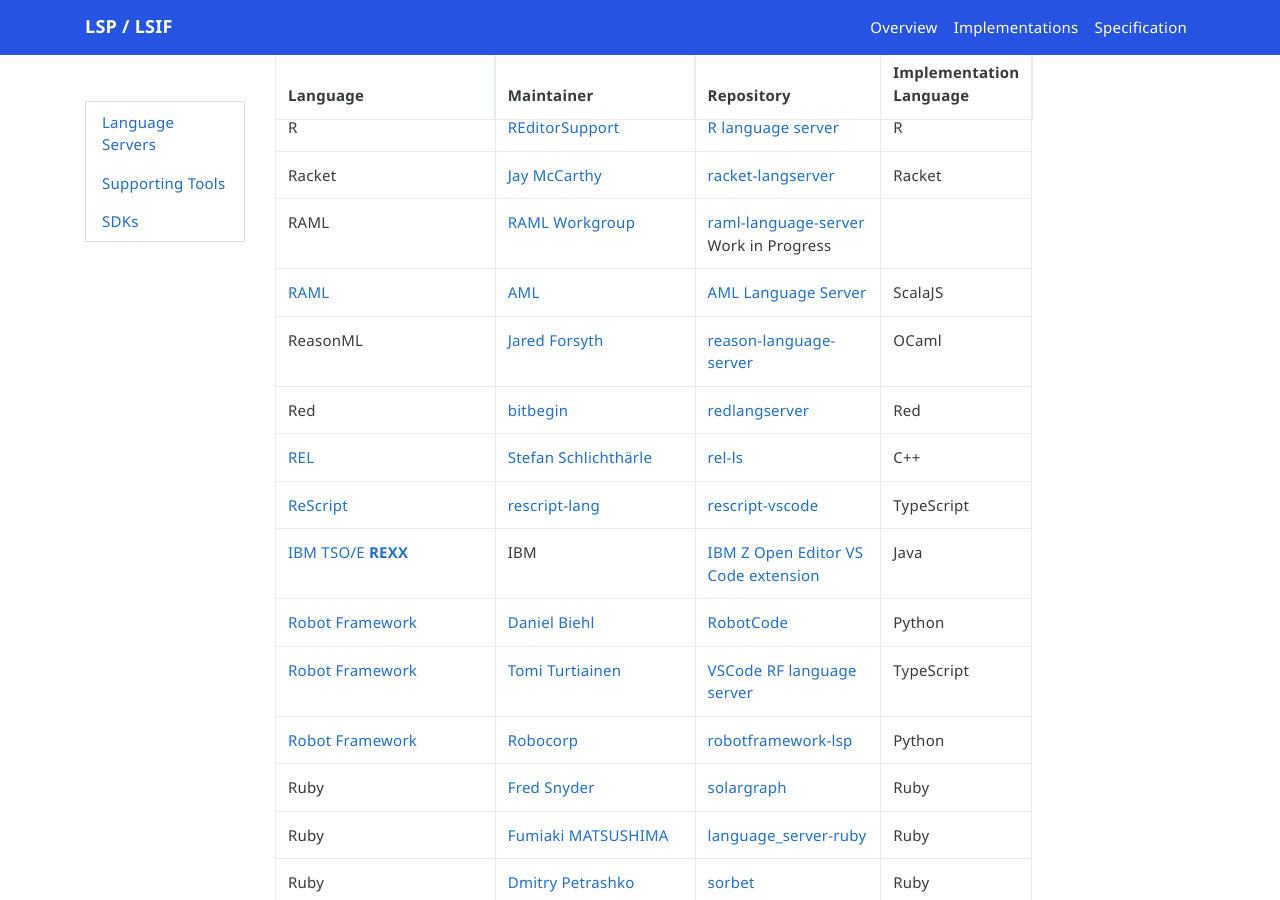
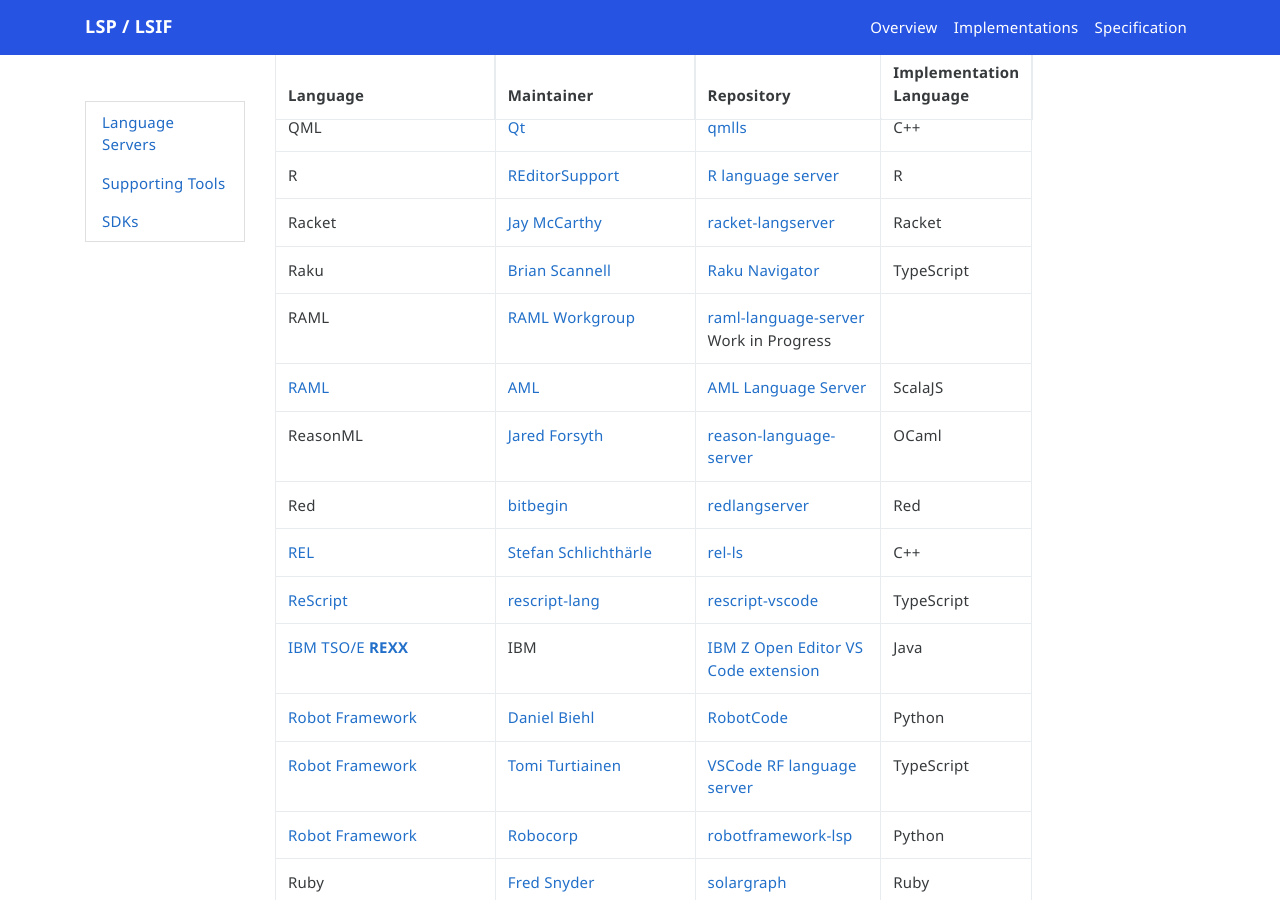
Before and after one commit to microsoft/language-server-protocol, a Jekyll site: the page built from _implementors/servers.md, in a window 1280 px wide and 900 px high, scrolled down 7450 px. Built offline with Jekyll 4.4.1, drawn with Linux system fonts in a browser that asks for light colours; nearby versions of some CDN libraries; comment, search, counter and statistics services are not loaded; some of the changed text lies outside the part shown.

Commit message:
Add Perl/Raku Navigator to Language Server list (#1510)

```diff
--- a/_implementors/servers.md
+++ b/_implementors/servers.md
@@ -116,6 +116,7 @@
 | [Papyrus](https://www.creationkit.com/fallout4/index.php?title=Category:Papyrus) | [Joel Day](https://github.com/joelday) | [papyrus-lang](https://github.com/joelday/papyrus-lang) | C# |
 | Perl | GRICHTER | [Perl::LanguageServer](https://metacpan.org/pod/Perl::LanguageServer) | Perl |
 | Perl | [Marc Reisner](https://github.com/FractalBoy) | [PLS](https://github.com/FractalBoy/perl-language-server)| Perl |
+| Perl | [Brian Scannell](https://github.com/bscan) | [Perl Navigator](https://github.com/bscan/PerlNavigator)| Perl |
 | Crane **PHP** | [HvyIndustries](https://github.com/HvyIndustries) | [VS Code Extension](https://marketplace.visualstudio.com/items?itemName=HvyIndustries.crane) | TypeScript |
 | PHP | [Ben Mewburn](https://github.com/bmewburn) | [intelephense](https://github.com/bmewburn/vscode-intelephense) | TypeScript |
 | PHP | [Felix Becker](https://github.com/felixfbecker) | [php-language-server](https://github.com/felixfbecker/php-language-server) | PHP |
@@ -137,6 +138,7 @@
 | QML | [Qt](https://www.qt.io/) | [qmlls](https://github.com/qt/qtdeclarative/tree/dev/tools/qmlls) | C++ |
 | R | [REditorSupport](https://github.com/REditorSupport) | [R language server](https://github.com/REditorSupport/languageserver) | R |
 | Racket | [Jay McCarthy](https://github.com/jeapostrophe) | [racket-langserver](https://github.com/jeapostrophe/racket-langserver) | Racket |
+| Raku | [Brian Scannell](https://github.com/bscan) | [Raku Navigator](https://github.com/bscan/RakuNavigator) | TypeScript |
 | RAML | [RAML Workgroup](http://raml.org/about/workgroup) | [raml-language-server](https://github.com/raml-org/raml-language-server) Work in Progress | |
 | [RAML](https://raml.org/) | [AML](https://a.ml/) | [AML Language Server](https://github.com/aml-org/als) | ScalaJS |
 | ReasonML| [Jared Forsyth](https://github.com/jaredly) | [reason-language-server](https://github.com/jaredly/reason-language-server) | OCaml |
```
